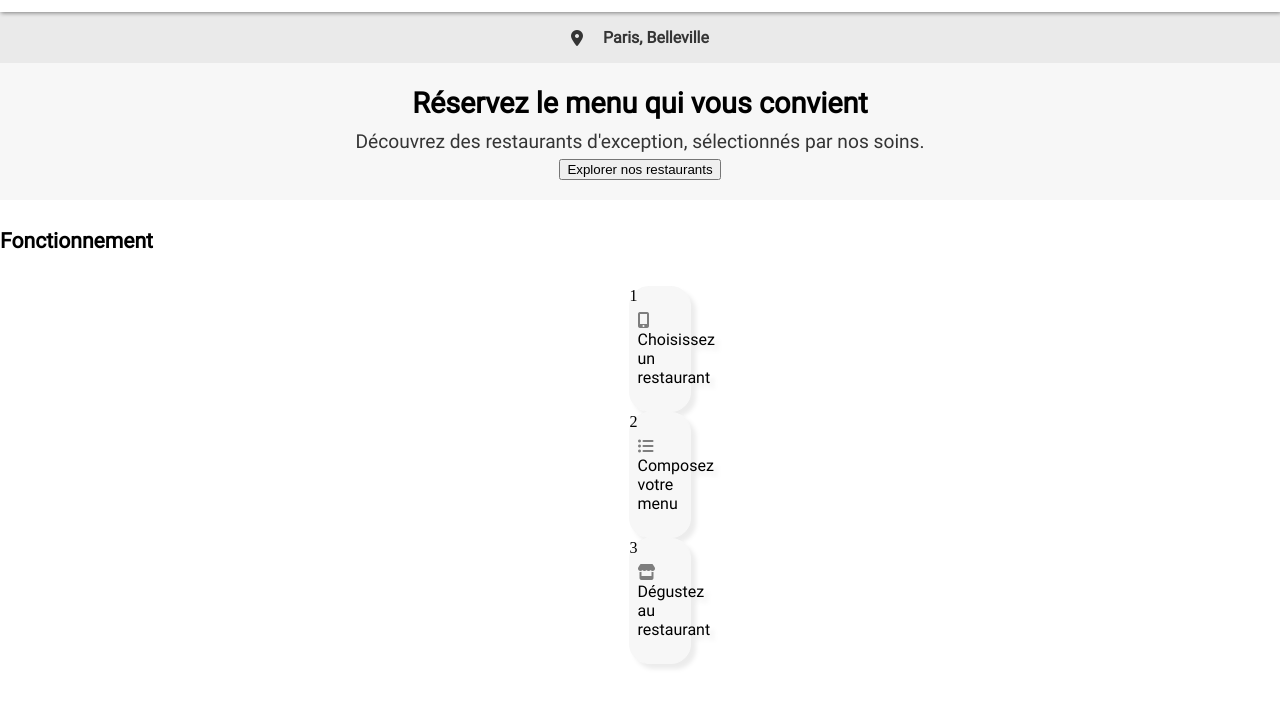
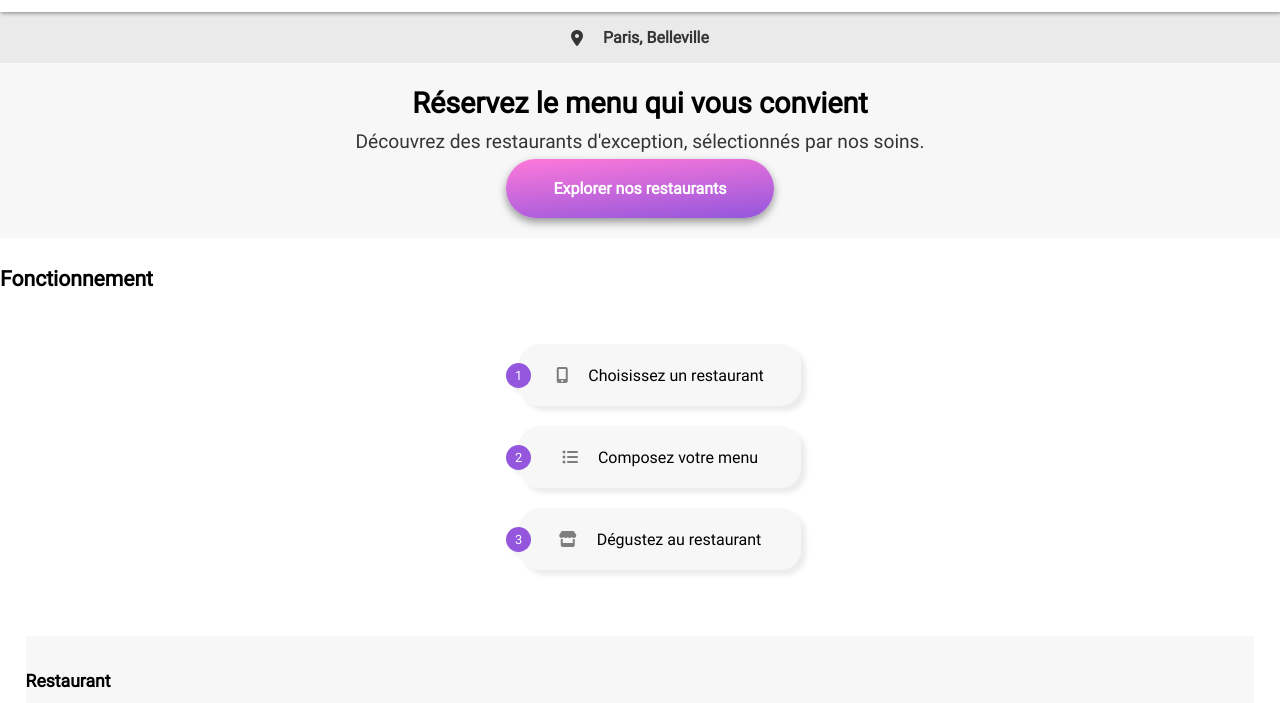
Before and after one commit to justines8/ohmyfood, a plain HTML site: page accueil.html in a window 1280 px wide. Shown: the part 69-772 px from the top of the page. Drawn offline with Linux system fonts and the light colour scheme.

Commit message:
Ajout des numéros

```diff
--- a/styleaccueil.css
+++ b/styleaccueil.css
@@ -90,19 +90,19 @@ header
     font-size: 1.2em;
     color: #353535
 }
-.presentation3
+input
 {
     font-family: 'roboto';
     font-weight: 600;
     font-size: 1em;
     color: #FFFFFF;
-    border: 3px solid #FF79DA;
-    background-color: #FF79DA;
-    border-radius: 30px 30px 30px 30px;
+    background: linear-gradient(-5deg, #9356DC, #FF79DA);
+    border-radius: 30px;
+    border: none;
     width: 21%;
     padding: 20px 15px;
     text-align: center;
-    filter: drop-shadow(1px 1px 2px grey);
+    box-shadow: 0 4px 8px 0 rgba(0,0,0,0.4);
 }
 .presentation
 {
@@ -130,7 +130,6 @@ header
     flex-direction: column;
     align-items: center;
     width: 100%;
-    gap: 15px;
 }
 .titrefonctionnement
 {
@@ -145,19 +144,37 @@ header
     flex-direction: row;
     flex-wrap: nowrap;
     justify-content: space-around;
+    align-items: center;
     margin: auto;
-    width: 28%;
+    width: 280px;
+    height: 60px;
     border: 1px solid #F7F7F7;
-    border-radius: 20px 20px 20px 20px;
+    border-radius: 20px;
     background-color: #F7F7F7;
     filter: drop-shadow(5px 5px 2px #ECECEC);
+    margin-top: 20px;
 }
 .etape
 {
     font-family: 'roboto';
     font-weight: 500;
     font-size: 1em;
-    padding: 8px 0px;
+}
+.numero
+{
+    font-family: 'roboto';
+    font-size: 0.8em;
+    background-color: #9356DC;
+    color: #FFFFFF;
+    width: 25px;
+    height: 25px;
+    border-radius: 50%;
+    display: flex;
+    justify-content: center;
+    align-items: center;
+    position: absolute;
+    top: 30%;
+    right: 96%;
 }
 .fa-solid.fa-store, .fa-solid.fa-list-ul, .fa-solid.fa-mobile-screen-button
 {
@@ -215,7 +232,7 @@ footer
     flex-direction: column;
     background-color: #353535;
     justify-content: space-between;
-    width: 96%;
+    width: 100%;
     margin: auto;
 }
 .contentlogo2
@@ -226,7 +243,7 @@ footer
 }
 .logo2 img
 {
-    width: 100%;
+    width: 80%;
     height: 20px;
     filter: invert(100%);
     padding-left: 30px;
@@ -239,6 +256,11 @@ footer
     color:#FFFFFF;
     padding-left: 30px;
     line-height: 1em;
+    padding-bottom: 30px;
+}
+.footer2
+{
+    height: 0px;
 }
 .fa-solid.fa-handshake-angle, .fa-solid.fa-utensils
 {
```
